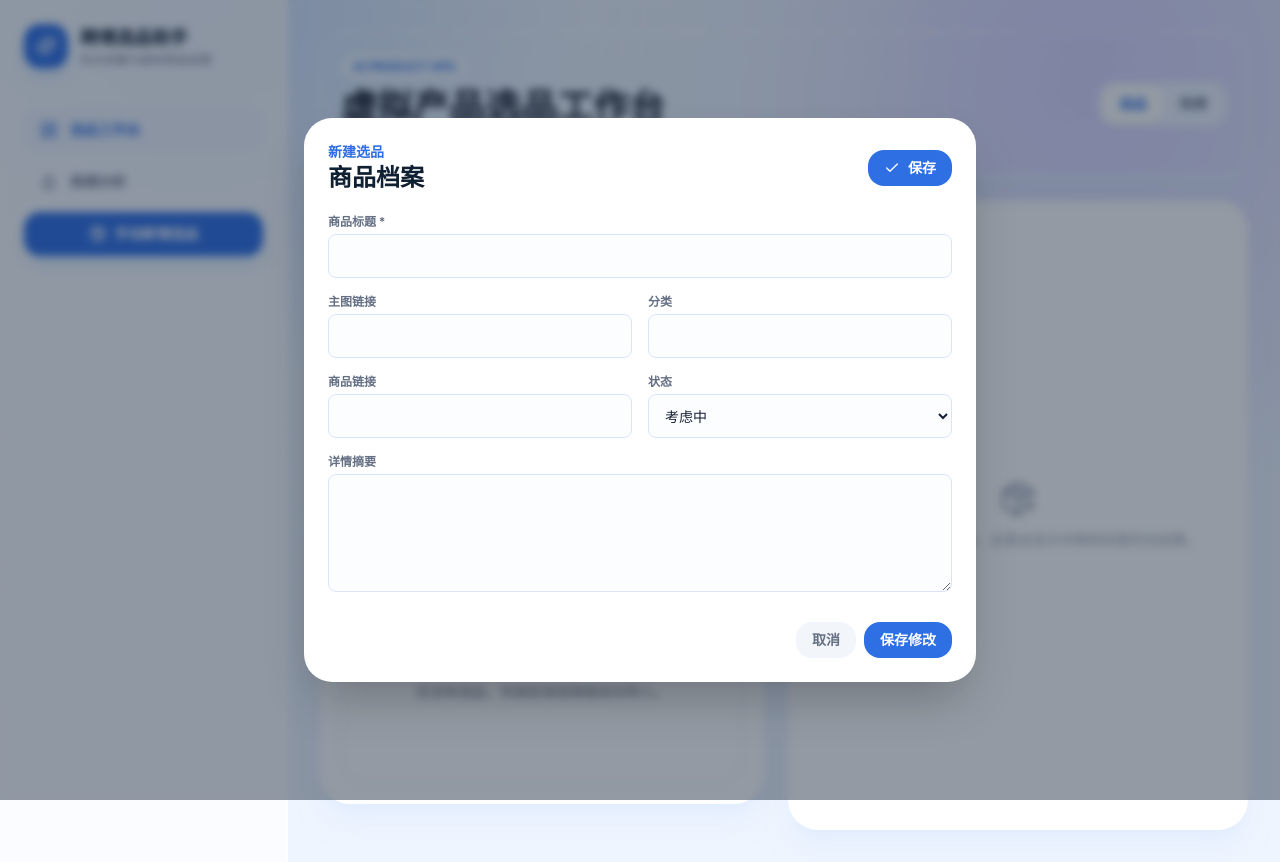
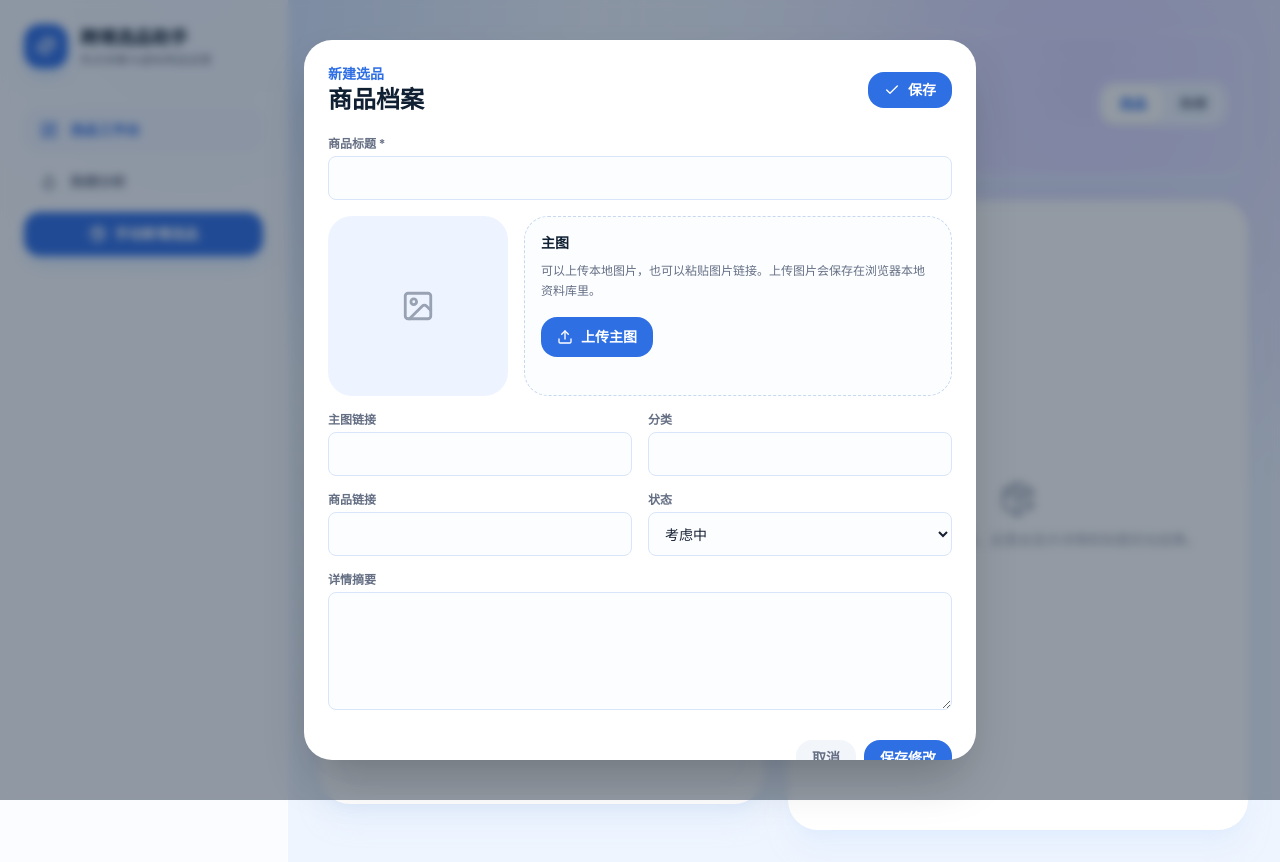
Before and after one commit to xiemingdan11-lang/xiemingdan, a Next.js app: page / in a window 1280 px wide. Both pictures are taken after a click on the button "手动新增选品". Built offline with nearby package versions, Linux system fonts and the light colour scheme.

Commit message:
支持手动选品上传主图

```diff
--- a/app/page.tsx
+++ b/app/page.tsx
@@ -261,6 +261,25 @@ export default function Home() {
     } finally {
       if (fileInputRef.current) fileInputRef.current.value = '';
     }
+  };
+
+  const setFormImageFromFile = async (file: File) => {
+    if (!file.type.startsWith('image/')) {
+      showToast('请选择图片文件', 'error');
+      return;
+    }
+    if (file.size > 2 * 1024 * 1024) {
+      showToast('图片不能超过 2MB，避免浏览器存储爆满', 'error');
+      return;
+    }
+    const dataUrl = await new Promise<string>((resolve, reject) => {
+      const reader = new FileReader();
+      reader.onload = () => resolve(String(reader.result || ''));
+      reader.onerror = reject;
+      reader.readAsDataURL(file);
+    });
+    setForm(f => ({ ...f, imageUrl: dataUrl }));
+    showToast('主图已添加');
   };
 
   const optimizeTitle = async (product: Product) => {
@@ -554,6 +573,31 @@ export default function Home() {
             </div>
             <div className="grid gap-4">
               <FieldLabel label="商品标题 *"><input value={form.name} onChange={e => setForm(f => ({ ...f, name: e.target.value }))} className="field-input" /></FieldLabel>
+              <div className="grid gap-4 md:grid-cols-[180px_1fr]">
+                <div className="overflow-hidden rounded-3xl bg-[#eef4ff]">
+                  {form.imageUrl ? (
+                    <img src={form.imageUrl} alt="主图预览" className="aspect-square w-full object-cover" />
+                  ) : (
+                    <div className="flex aspect-square w-full items-center justify-center text-[#98a2b3]">
+                      <ImageIcon size={34} />
+                    </div>
+                  )}
+                </div>
+                <div className="rounded-3xl border border-dashed border-[#c8d8ef] bg-[#fbfdff] p-4">
+                  <div className="mb-2 text-sm font-black">主图</div>
+                  <p className="mb-4 text-xs leading-5 text-[#667085]">可以上传本地图片，也可以粘贴图片链接。上传图片会保存在浏览器本地资料库里。</p>
+                  <label className="inline-flex h-10 cursor-pointer items-center gap-2 rounded-2xl bg-[#2f6fe4] px-4 text-sm font-bold text-white">
+                    <Upload size={16} />
+                    上传主图
+                    <input
+                      type="file"
+                      accept="image/*"
+                      className="hidden"
+                      onChange={e => e.target.files?.[0] && setFormImageFromFile(e.target.files[0])}
+                    />
+                  </label>
+                </div>
+              </div>
               <div className="grid gap-4 md:grid-cols-2">
                 <FieldLabel label="主图链接"><input value={form.imageUrl || ''} onChange={e => setForm(f => ({ ...f, imageUrl: e.target.value }))} className="field-input" /></FieldLabel>
                 <FieldLabel label="分类"><input value={form.category} onChange={e => setForm(f => ({ ...f, category: e.target.value }))} className="field-input" /></FieldLabel>
```
